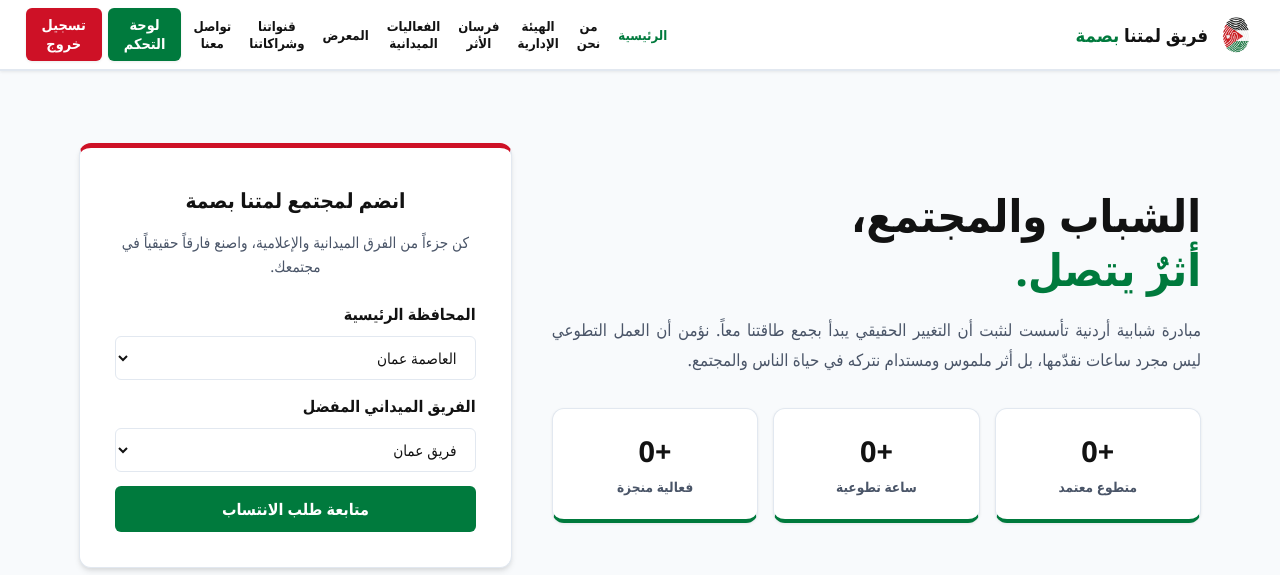
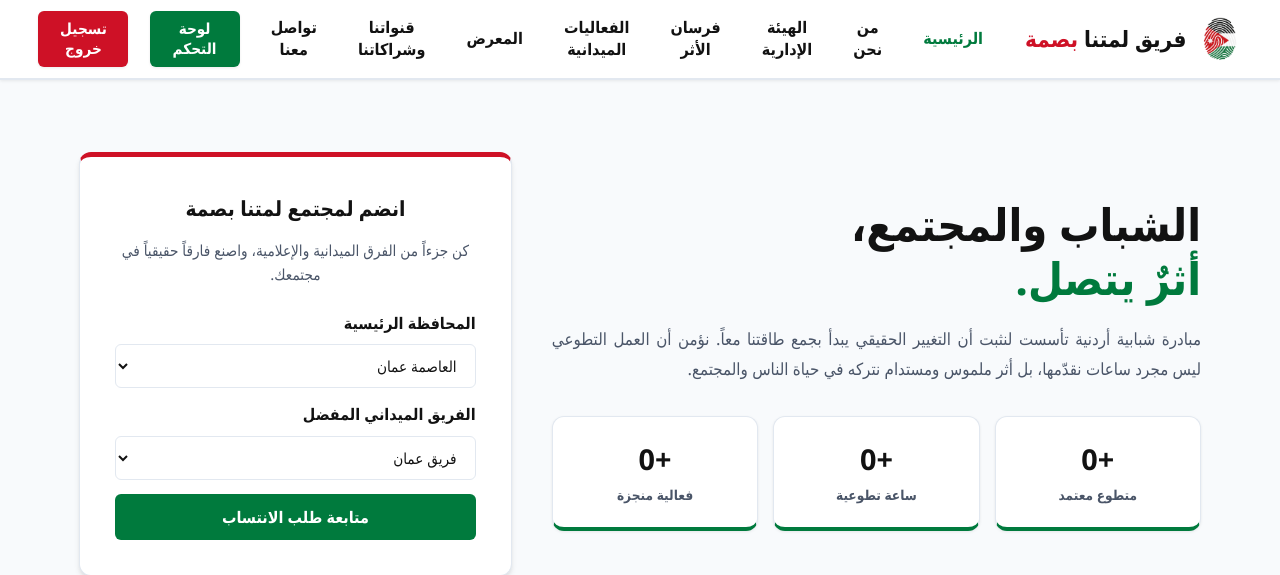
Before and after one commit to khaled-alzoubi1/lametna, a Flask app: page / in a window 1280 px wide. Shown: the top 575 px of the page. Run offline with Flask 3, Linux system fonts and the light colour scheme; the visitor is signed in with stand-in values (Sample User, id 1); data that the repository does not hold is empty.

Commit message:
Add files via upload

```diff
--- a/static/style.css
+++ b/static/style.css
@@ -58,7 +58,7 @@ html, body {
 .navbar {
     background: var(--jo-white);
     border-bottom: 2px solid var(--jo-border);
-    padding: 0.5rem 2%;
+    padding: 0.7rem 3%;
     display: flex;
     justify-content: space-between;
     align-items: center;
@@ -70,38 +70,47 @@ html, body {
     box-sizing: border-box;
 }
 
+/* هوية وشعار الفريق في اليمين */
 .nav-brand {
     display: flex;
     align-items: center;
-    gap: 10px;
+    gap: 12px;
     text-decoration: none;
     color: var(--jo-black);
-    flex-shrink: 0; /* يمنع انضغاط اللوجو واسم الفريق نهائياً */
+    flex-shrink: 0;
 }
 
 .nav-brand img {
-    height: 42px;
+    height: 50px; /* تكبير الشعار */
     width: auto;
     object-fit: contain;
-    border-radius: var(--radius-sm);
 }
 
 .nav-brand-title {
-    font-size: 1.15rem;
+    font-size: 1.4rem; /* تكبير اسم الفريق */
     font-weight: 900;
     white-space: nowrap;
     line-height: 1.2;
 }
 
+/* تغيير لون كلمة بصمة إلى الأحمر */
 .nav-brand-title span {
-    color: var(--jo-green);
+    color: var(--jo-red) !important;
+}
+
+/* حاوية التنقل: تتمدد لملء كامل الشريط بدلاً من الانحشار في الزاوية */
+.navbar nav {
+    flex: 1;
+    display: flex;
+    margin-right: 2rem; /* مسافة مريحة بين اسم الفريق والروابط */
 }
 
 .nav-links {
     list-style: none;
     display: flex;
     align-items: center;
-    gap: 6px; /* مسافة مدمجة ومدروسة لتناسب شاشات اللابتوب */
+    justify-content: space-between; /* توزيع متساوٍ على كامل عرض الشريط */
+    width: 100%;
     margin: 0;
     padding: 0;
 }
@@ -112,21 +121,18 @@ html, body {
     justify-content: center;
 }
 
-/* الكبسات العادية: الكلمتين فوق بعض بشكل متناسق ومضغوط */
+/* روابط القائمة: خط كبير وواضح والكلمتان فوق بعض */
 .nav-links li a {
     text-decoration: none;
     color: var(--jo-black);
-    font-weight: 700;
-    font-size: 0.82rem;
-    line-height: 1.25;
+    font-weight: 800;
+    font-size: 1rem; /* تكبير حجم الخط ليكون واضحاً ومقروءاً */
+    line-height: 1.35;
     text-align: center;
-    padding: 4px 6px;
+    padding: 6px 10px;
     border-radius: var(--radius-sm);
     display: inline-block;
-    white-space: normal !important;
-    max-width: 68px; /* يُلزم الكلمة الثانية بالنزول أسفل الكلمة الأولى فوراً */
     transition: var(--transition);
-    box-sizing: border-box;
 }
 
 .nav-links li a:hover,
@@ -134,26 +140,24 @@ html, body {
     color: var(--jo-green);
 }
 
-/* الأزرار (انضم كمتطوع / تسجيل خروج): بلوك محكم ومستطيل مصمت حول الكلمتين */
+/* الأزرار (انضم كمتطوع / تسجيل خروج): بلوك مستطيل عريض وواضح */
 .btn-nav-action, .btn-danger {
     display: inline-flex !important;
     flex-direction: column !important;
     align-items: center !important;
     justify-content: center !important;
     text-align: center !important;
-    padding: 6px 12px !important;
+    padding: 8px 18px !important;
     border-radius: var(--radius-sm) !important;
-    font-weight: 800 !important;
-    font-size: 0.82rem !important;
-    line-height: 1.2 !important;
+    font-weight: 900 !important;
+    font-size: 0.95rem !important;
+    line-height: 1.3 !important;
     cursor: pointer !important;
     border: none !important;
     text-decoration: none !important;
     box-sizing: border-box !important;
-    white-space: normal !important;
-    min-width: 68px !important;
-    max-width: 82px !important;
     box-shadow: var(--shadow-sm) !important;
+    min-width: 90px !important;
 }
 
 .btn-nav-action {
@@ -173,41 +177,6 @@ html, body {
 .btn-danger:hover {
     background: var(--jo-red-hover) !important;
 }
-
-/* معالجة الأزرار العلوية لمنع التعرج والتكسر */
-.btn-nav-action, .btn-danger {
-    display: inline-block !important;
-    text-align: center !important;
-    padding: 8px 16px !important;
-    border-radius: var(--radius-sm) !important;
-    font-weight: 700 !important;
-    font-size: 0.9rem !important;
-    line-height: 1.3 !important;
-    cursor: pointer !important;
-    border: none !important;
-    text-decoration: none !important;
-    box-sizing: border-box !important;
-    white-space: nowrap !important;
-}
-
-.btn-nav-action {
-    background: var(--jo-green) !important;
-    color: var(--jo-white) !important;
-}
-
-.btn-nav-action:hover {
-    background: var(--jo-green-hover) !important;
-}
-
-.btn-danger {
-    background: var(--jo-red) !important;
-    color: var(--jo-white) !important;
-}
-
-.btn-danger:hover {
-    background: var(--jo-red-hover) !important;
-}
-
 /* ==================== الواجهة الترحيبية (Hero Section) ==================== */
 .hero-section {
     max-width: 1250px;
```
